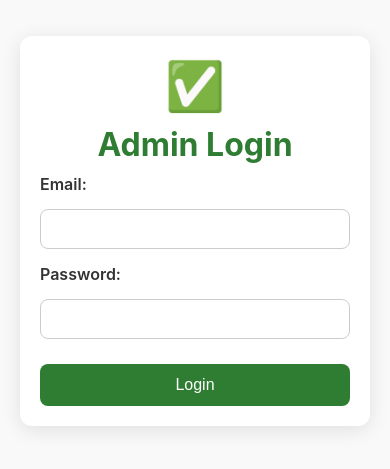
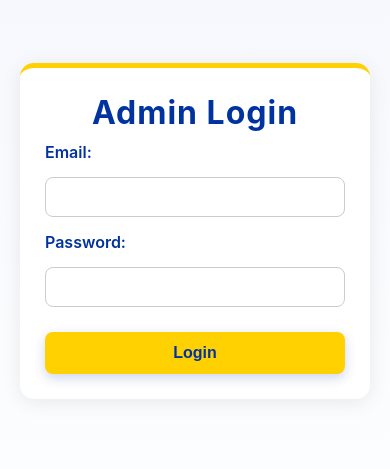
Before and after one commit to manuhora/rollins-laundry-app, a plain HTML site: page login.html in a window 390 px wide. Shown: the part 191-660 px from the top of the page. Drawn offline with Linux system fonts and the light colour scheme.

Commit message:
Made style changes

```diff
--- a/css/styles.css
+++ b/css/styles.css
@@ -9,52 +9,64 @@
 
 body {
   font-family: 'Inter', Arial, sans-serif;
-  background-color: #f9f9f9;
-  color: #333;
+  background: linear-gradient(180deg, #f3f6fc 0%, #ffffff 100%);
+  color: #1e1e1e;
   display: flex;
   flex-direction: column;
   align-items: center;
   justify-content: center;
-  height: 100vh;
+  min-height: 100vh;
   text-align: center;
   padding: 20px;
   opacity: 0;
   animation: fadeIn 0.8s ease forwards;
 }
 
+/* ======================
+   HEADINGS
+====================== */
 h1 {
-  color: #2e7d32;
-  font-size: 2.5rem;
+  color: #0033A0; /* Rollins Blue */
+  font-size: 2.7rem;
   margin-bottom: 10px;
+  letter-spacing: 1px;
   animation: slideDown 0.8s ease;
 }
 
 p {
-  font-size: 1.1rem;
-  margin-bottom: 20px;
+  font-size: 1.15rem;
+  color: #333;
+  margin-bottom: 25px;
   animation: fadeIn 1.2s ease;
+  max-width: 550px;
 }
 
 /* ======================
    BUTTONS & LINKS
 ====================== */
 button, a {
-  background-color: #2e7d32;
+  background-color: #0033A0; /* Rollins Blue */
   color: #fff;
   border: none;
-  padding: 12px 24px;
+  padding: 12px 28px;
   font-size: 1rem;
   border-radius: 8px;
   cursor: pointer;
-  transition: transform 0.2s ease, background-color 0.3s ease, box-shadow 0.3s ease;
+  transition: all 0.25s ease;
   text-decoration: none;
   display: inline-block;
+  box-shadow: 0 4px 12px rgba(0, 51, 160, 0.2);
 }
 
 button:hover, a:hover {
-  background-color: #388e3c;
+  background-color: #0055B8;
   transform: translateY(-2px);
-  box-shadow: 0 4px 10px rgba(46, 125, 50, 0.2);
+  box-shadow: 0 6px 14px rgba(0, 51, 160, 0.3);
+}
+
+/* Add gold accent outline on focus */
+button:focus, a:focus {
+  outline: 3px solid #FFD100;
 }
 
 /* ======================
@@ -63,11 +75,12 @@ button:hover, a:hover {
 #bookingWidgetContainer {
   background: #ffffff;
   padding: 40px;
-  border-radius: 12px;
-  box-shadow: 0 4px 20px rgba(0, 0, 0, 0.1);
+  border-radius: 14px;
+  box-shadow: 0 4px 20px rgba(0, 0, 0, 0.08);
   width: 100%;
   max-width: 600px;
   margin: 40px auto;
+  border-top: 5px solid #FFD100; /* Gold accent */
   animation: fadeInUp 1s ease;
 }
 
@@ -79,6 +92,7 @@ form {
 
 label {
   font-weight: 600;
+  color: #0033A0;
   text-align: left;
 }
 
@@ -92,24 +106,22 @@ input, select {
 
 input:focus, select:focus {
   outline: none;
-  border-color: #2e7d32;
-  box-shadow: 0 0 0 3px rgba(46, 125, 50, 0.25);
+  border-color: #FFD100;
+  box-shadow: 0 0 0 3px rgba(255, 209, 0, 0.3);
 }
 
 button[type="submit"] {
   margin-top: 10px;
+  background-color: #FFD100;
+  color: #0033A0;
+  font-weight: 600;
 }
 
-/* ======================
-   SUCCESS PAGE ANIMATION
-====================== */
-h1::before {
-  content: '✅';
-  display: block;
-  font-size: 3rem;
-  margin-bottom: 10px;
-  animation: bounce 0.8s ease;
+button[type="submit"]:hover {
+  background-color: #ffda33;
 }
+
+
 
 /* ======================
    ANIMATIONS
@@ -152,15 +164,14 @@ h1::before {
   }
 
   #bookingWidgetContainer {
-    padding: 20px;
+    padding: 25px;
     margin: 20px;
   }
 }
 
 /* ======================
-   ADMIN
+   ADMIN TABLE
 ====================== */
-
 table {
   width: 90%;
   border-collapse: collapse;
@@ -173,20 +184,27 @@ table {
 
 th, td {
   padding: 12px 16px;
-  border-bottom: 1px solid #ddd;
+  border-bottom: 1px solid #eee;
 }
 
 th {
-  background-color: #2e7d32;
+  background-color: #0033A0;
   color: white;
   text-align: left;
 }
 
 tr:hover {
-  background-color: #f5f5f5;
+  background-color: #f8faff;
 }
 
 #logoutBtn {
   margin-bottom: 20px;
   align-self: flex-end;
+  background-color: #FFD100;
+  color: #0033A0;
+  font-weight: 600;
 }
+
+#logoutBtn:hover {
+  background-color: #ffda33;
+}
```
Also changed, not shown: index.html (+4 -1 lines).
